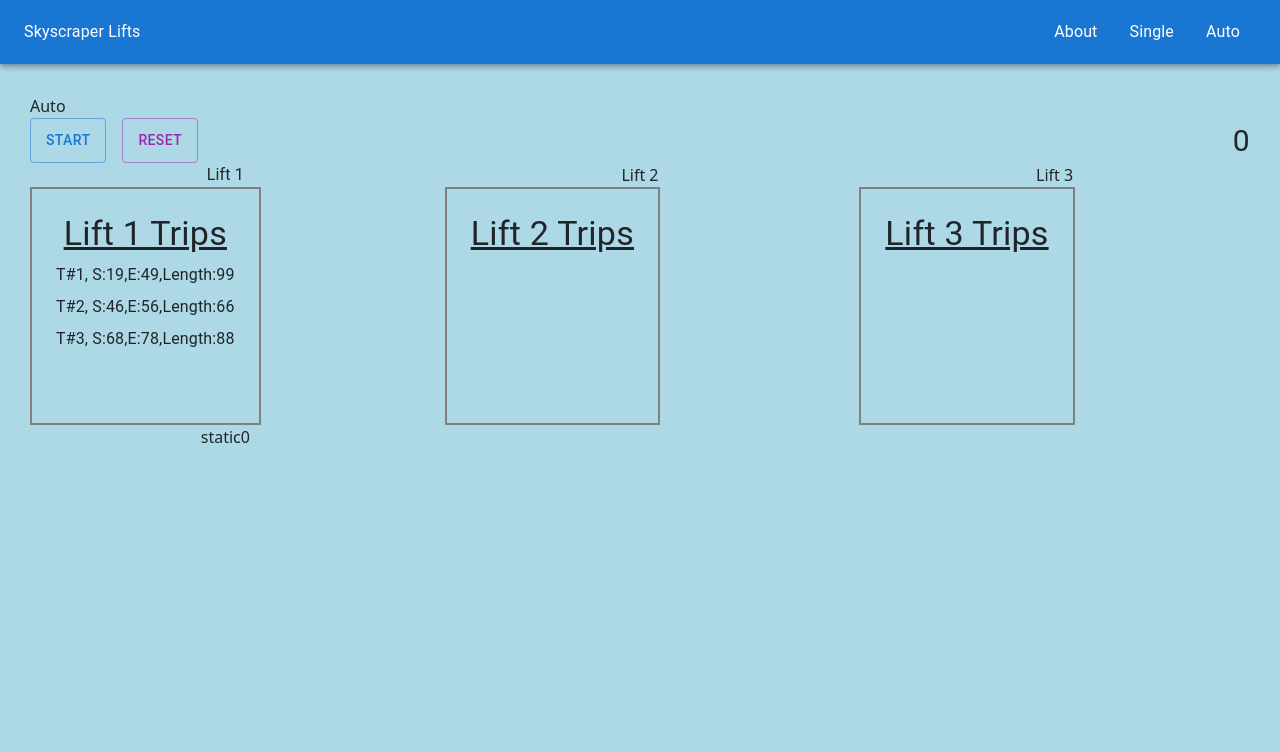
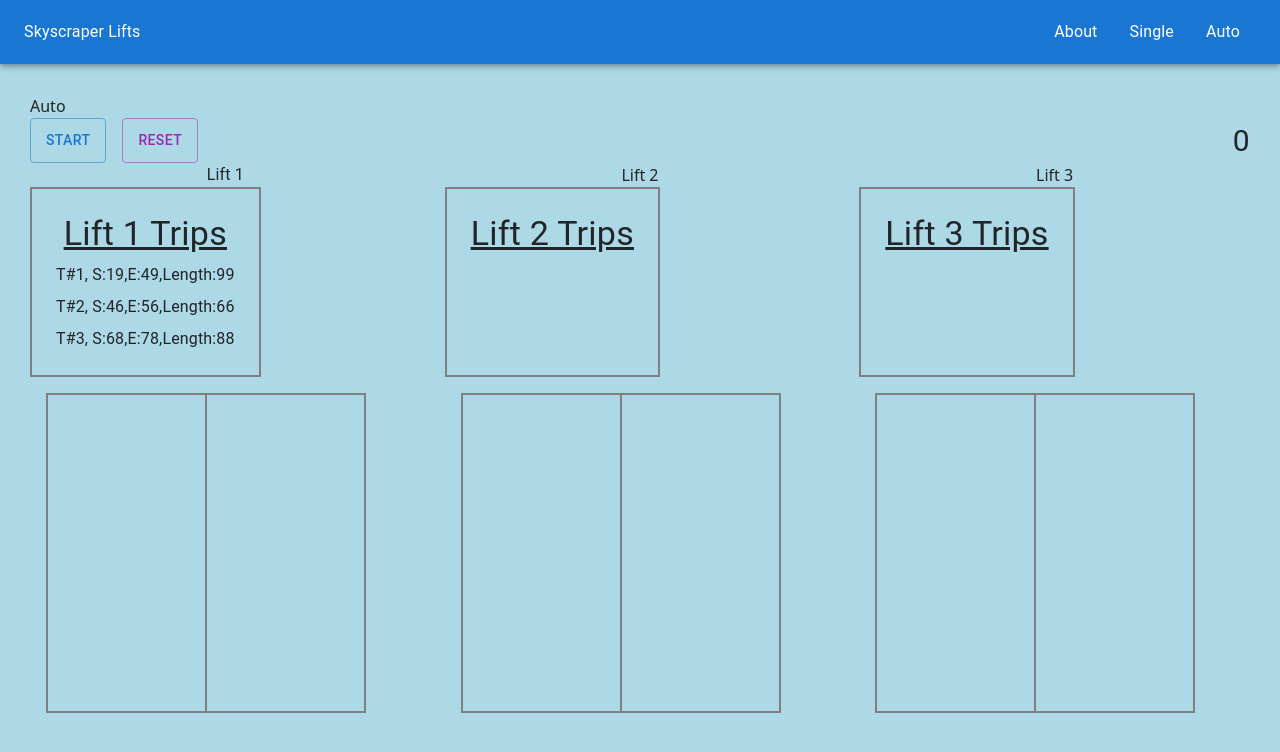
Before and after one commit to JamesFThomas/skyscraper-lifts, a React (Create React App) app: page /auto in a window 1280 px wide. Shown: the top 752 px of the page. Built offline with nearby package versions, Linux system fonts and the light colour scheme.

Commit message:
reusable ElevatorDoor.js component working

```diff
--- a/src/components/simulator/liftParts/ElevatorDoors.js
+++ b/src/components/simulator/liftParts/ElevatorDoors.js
@@ -1,11 +1,36 @@
 import { Stack, Box, Typography } from "@mui/material";
 
-/*
-  TODO get doors to show different displays based on phase value
-*/
+const centeredTextStyles = () => {
+  return {
+    display: "flex",
+    flexDirection: "row",
+    justifyContent: "center",
+  };
+};
+
+const frameStyle = () => {
+  return {
+    margin: "1em",
+    display: "flex",
+    flexDirection: "row",
+    height: "20em",
+    width: "20em",
+    justifyContent: "center",
+    border: "solid 2px grey",
+  };
+};
+
+const closedDoorStyles = () => {
+  return {
+    width: "0%",
+    borderLeft: "solid 1px grey",
+    borderRight: "solid 1px grey",
+  };
+};
 
 const ElevatorDoors = (props) => {
-  const { phase } = props;
+  const { phase, currentFloor } = props;
+
   const phases = {
     IDLE: "IDLE",
     LOADING: "LOADING",
@@ -14,21 +39,68 @@ const ElevatorDoors = (props) => {
     TAXING: "TAXING",
   };
 
+  const movingDoorStyles = () => {
+    return {
+      "@keyframes expandContract": {
+        from: {
+          width: "0%",
+        },
+        "15%": {
+          width: "100%",
+        },
+        "85%": {
+          width: "100%",
+        },
+        to: {
+          width: "0%",
+        },
+      },
+      backgroundColor: "black",
+      borderLeft: "solid 1px grey",
+      borderRight: "solid 1px grey",
+      animation: `expandContract ${currentFloor === 0 ? 30 : 5}s linear`,
+    };
+  };
+
+  const showStaticDoors =
+    phase === phases.IDLE ||
+    phase === phases.ENROUTE ||
+    phase === phases.TAXING;
+
+  const showMovingDoors =
+    phase === phases.LOADING || phase === phases.UNLOADING;
+
+  const greeting = () => {
+    return (
+      <Typography sx={centeredTextStyles}>
+        {phase === phases.LOADING ? "Welcome" : "Goodbye"}
+      </Typography>
+    );
+  };
+
   const movingDoors = () => {
-    // set up moving door animation
-    return <Box>moving doors</Box>;
+    return (
+      <Stack justifyContent={"center"} direction={"column"}>
+        <Box direction={"row"} sx={frameStyle}>
+          <Box sx={movingDoorStyles} />
+        </Box>
+        {greeting()}
+      </Stack>
+    );
   };
+
   const staticDoors = () => {
-    //set up static door display
-    <Box>closed doors</Box>;
+    return (
+      <Box direction={"row"} sx={frameStyle}>
+        <Box sx={closedDoorStyles} />
+      </Box>
+    );
   };
 
   return (
     <Box>
-      {(phase === phases.IDLE) |
-        (phase === phases.ENROUTE) |
-        (phase === phases.TAXING) && <>static</>}
-      {(phase === phases.LOADING) | (phase === phases.UNLOADING) && <>moving</>}
+      {showStaticDoors && staticDoors()}
+      {showMovingDoors && movingDoors()}
     </Box>
   );
 };
--- a/src/components/simulator/lifts/LiftOne.js
+++ b/src/components/simulator/lifts/LiftOne.js
@@ -11,15 +11,24 @@ const LiftOne = () => {
   const L1Direction = useSelector((state) => state.everyLift.lift1.direction);
   const L1TripsArray = useSelector((state) => state.everyLift.lift1.trips);
 
-  console.log("L1CurrentFloor", L1CurrentFloor);
-  console.log("L1Phase", L1Phase);
-  console.log("L1Direction", L1Direction);
-  console.log("L1TripsArray", L1TripsArray);
+  // console.log("L1CurrentFloor", L1CurrentFloor);
+  // console.log("L1Phase", L1Phase);
+  // console.log("L1Direction", L1Direction);
+  // console.log("L1TripsArray", L1TripsArray);
   return (
-    <Grid item xs={4} textAlign={"center"}>
+    <Grid
+      item
+      xs={4}
+      sx={{
+        display: "flex",
+        flexDirection: "column",
+        justifyContent: "center",
+        textAlign: "center",
+      }}
+    >
       <Typography>Lift 1</Typography>
       <TripsDisplay title={"Lift 1 Trips"} trips={L1TripsArray} />
-      <ElevatorDoors phase={L1Phase} />
+      <ElevatorDoors phase={L1Phase} currentFloor={L1CurrentFloor} />
     </Grid>
   );
 };
--- a/src/components/simulator/lifts/LiftThree.js
+++ b/src/components/simulator/lifts/LiftThree.js
@@ -1,11 +1,22 @@
 import { Box, Button, Grid } from "@mui/material";
 import TripsDisplay from "../liftParts/TripsDisplay";
+import ElevatorDoors from "../liftParts/ElevatorDoors";
 
 const LiftThree = () => {
   return (
-    <Grid item xs={4} textAlign={"center"}>
+    <Grid
+      item
+      xs={4}
+      sx={{
+        display: "flex",
+        flexDirection: "column",
+        justifyContent: "center",
+        textAlign: "center",
+      }}
+    >
       Lift 3
       <TripsDisplay title={"Lift 3 Trips"} trips={[]} />
+      <ElevatorDoors phase={"IDLE"} currentFloor={0} />
     </Grid>
   );
 };
--- a/src/components/simulator/lifts/LiftTwo.js
+++ b/src/components/simulator/lifts/LiftTwo.js
@@ -1,12 +1,23 @@
 import { Box, Button, Grid } from "@mui/material";
 
 import TripsDisplay from "../liftParts/TripsDisplay";
+import ElevatorDoors from "../liftParts/ElevatorDoors";
 
 const LiftTwo = () => {
   return (
-    <Grid item xs={4} textAlign={"center"}>
+    <Grid
+      item
+      xs={4}
+      sx={{
+        display: "flex",
+        flexDirection: "column",
+        justifyContent: "center",
+        textAlign: "center",
+      }}
+    >
       Lift 2
       <TripsDisplay title={"Lift 2 Trips"} trips={[]} />
+      <ElevatorDoors phase={"IDLE"} currentFloor={0} />
     </Grid>
   );
 };
--- a/src/components/singleMode/TripLog.js
+++ b/src/components/singleMode/TripLog.js
@@ -8,7 +8,10 @@ const stackStyles = () => {
     height: "100%",
     display: "flex",
     flexDirection: "column",
-    width: "fit-content",
+    width: "100%",
+    padding: 3,
+    spacing: 1,
+    alignItems: "center",
   };
 };
 
@@ -16,7 +19,7 @@ const TripLog = () => {
   const tripArr = useSelector((state) => state.singleMode.trips);
 
   return (
-    <Stack sx={stackStyles} padding={3} spacing={1} alignItems={"center"}>
+    <Stack sx={stackStyles}>
       <Typography variant="h4">Trip Log</Typography>
       {tripArr.map(({ currentFloor, endFloor, tripTime }, index) => (
         <Typography key={index}>{`T#${(index += 1)}, S:${
--- a/src/components/singleMode/liftParts/LoadingDoors.js
+++ b/src/components/singleMode/liftParts/LoadingDoors.js
@@ -73,7 +73,7 @@ const LoadingDoors = () => {
           </Typography>
         </Box>
       )}
-      <Box Box direction={"row"} sx={frameStyle}>
+      <Box direction={"row"} sx={frameStyle}>
         <Box
           sx={LOADING || EXITING ? movingDoorStyles : closedDoorStyles}
         ></Box>
--- a/src/state/everyLiftSlice.js
+++ b/src/state/everyLiftSlice.js
@@ -4,7 +4,7 @@ export const everyLiftSlice = createSlice({
   name: "lifts",
   initialState: {
     lift1: {
-      currentFloor: 0,
+      currentFloor: 5,
       phase: "IDLE",
       direction: "UP",
       trips: [
```
